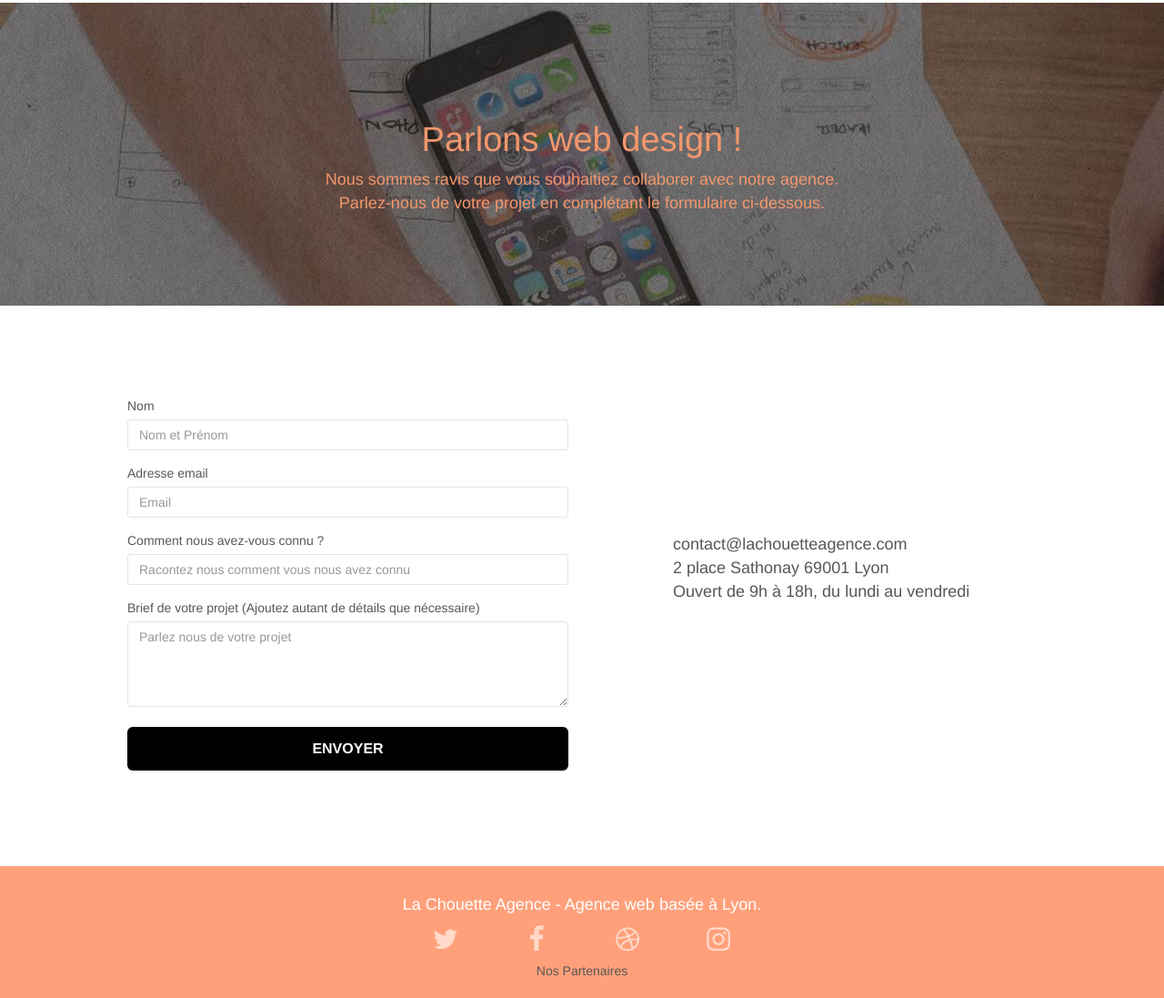
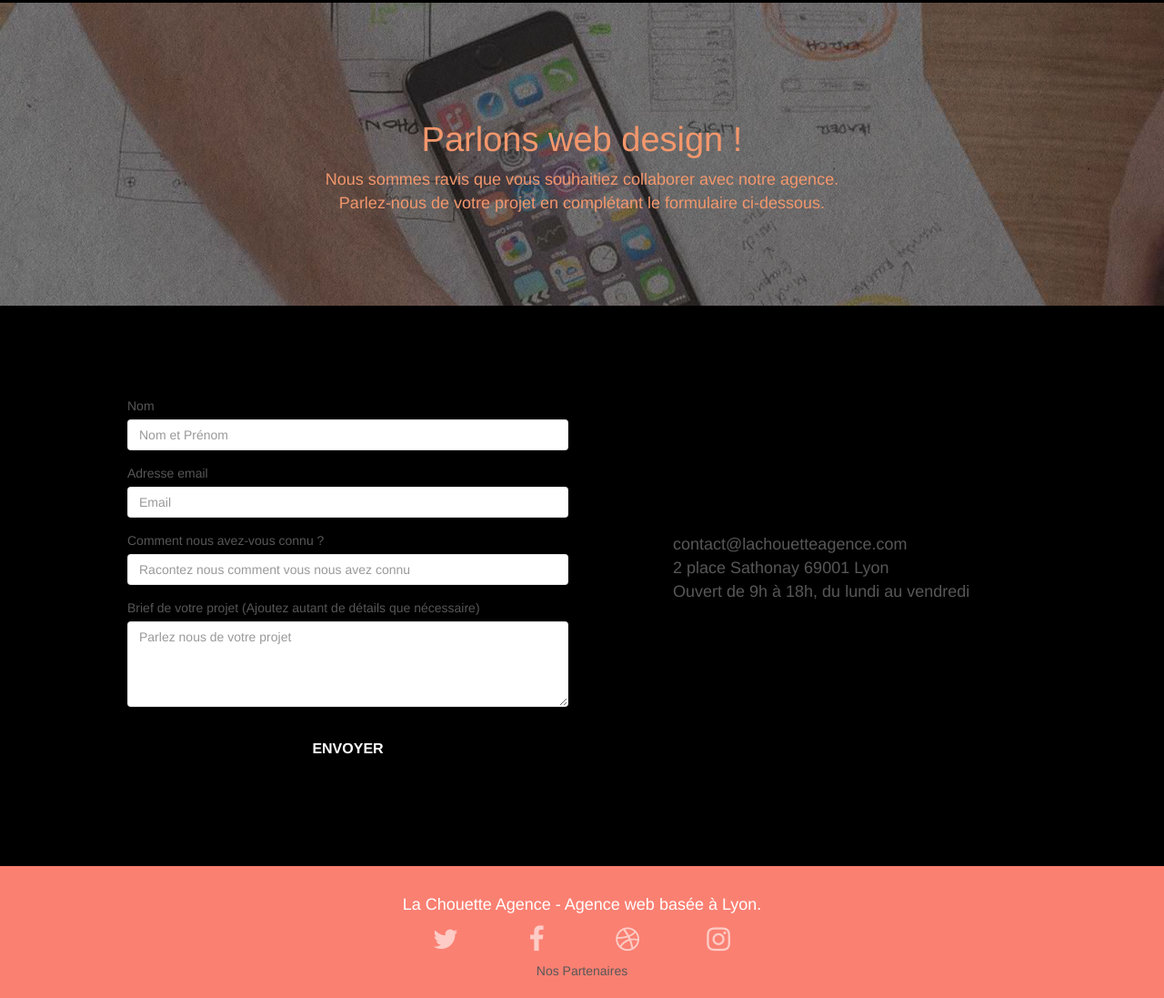
Before and after one commit to Elaudie/ElodieRie_4_24062021, a plain HTML site: page Contact.html in a window 1280 px wide. Shown: the part 117-1214 px from the top of the page at 91% size. Drawn offline with Linux system fonts and the light colour scheme.

Commit message:
correction contraste

```diff
--- a/style.css
+++ b/style.css
@@ -770,7 +770,7 @@ h4 {
 }
 
 .bgc-white {
-    background-color: #FFFFFF;
+    background-color: black;
 }
 
 .bgc-dark-slate-blue {
@@ -778,7 +778,7 @@ h4 {
 }
 
 .bgc-atomic-tangerine {
-    background-color: lightsalmon;
+    background-color: salmon;
 }
 
 .tc-white {
```
